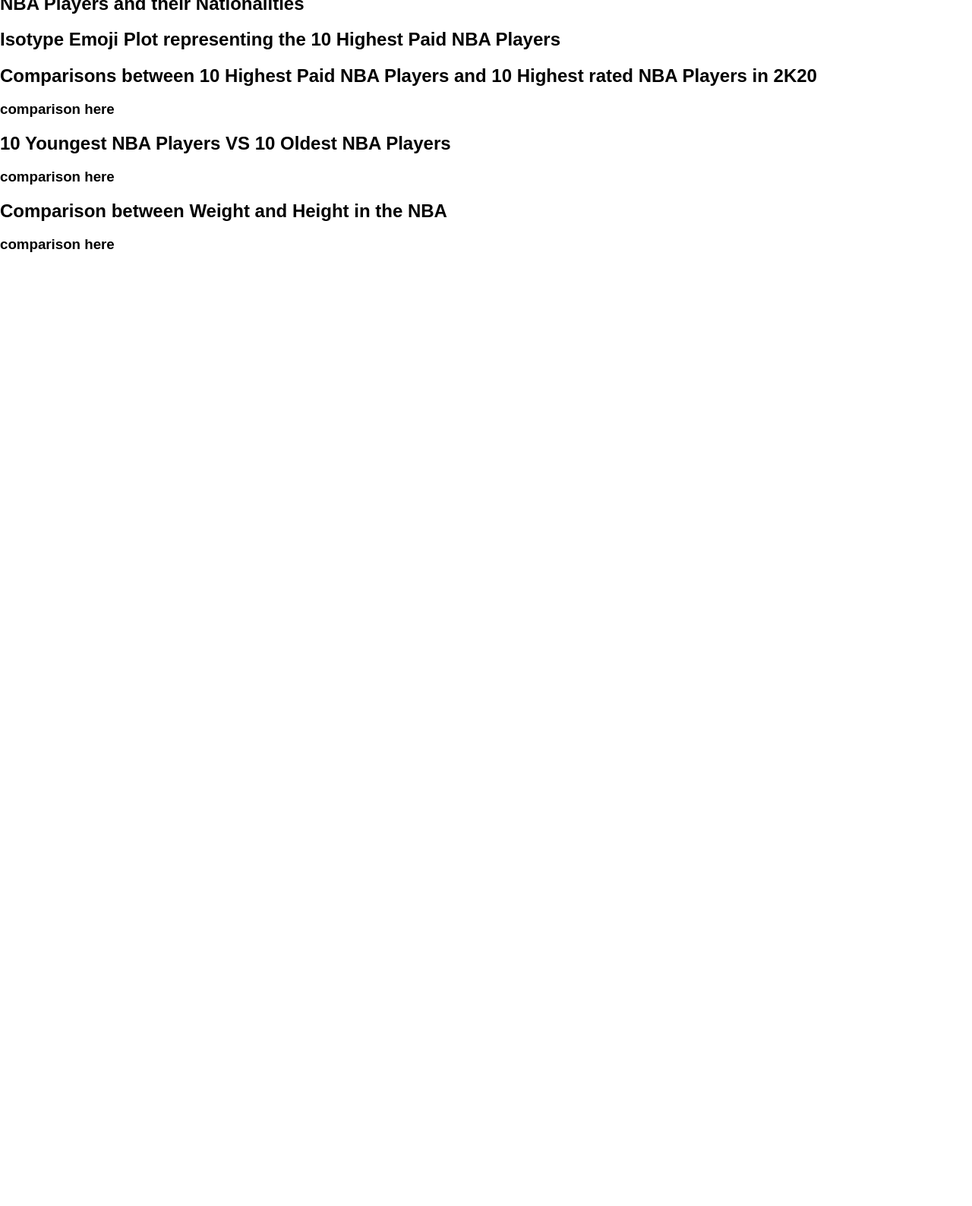
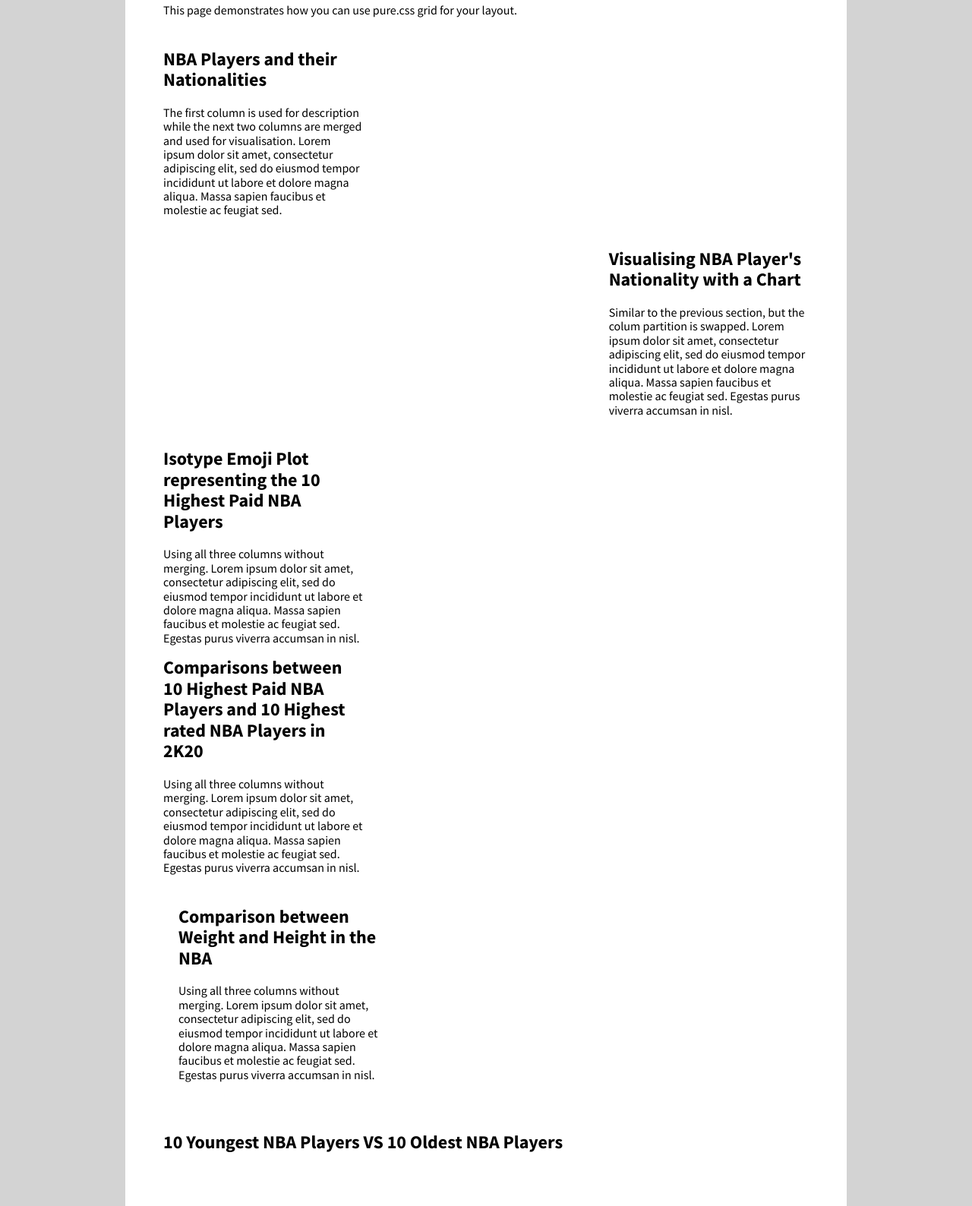
Before and after one commit to GueJiaXuan/FIT3179, a plain HTML site: page DataVisualisation2/index.html in a window 1280 px wide. Shown: the part 89-1677 px from the top of the page at 76% size. Before the commit the page ends 800 px from the top, so only its background shows below. Drawn offline with nearby package versions, Linux system fonts and the light colour scheme; a script that the page names is missing.

Commit message:
Update index.html

```diff
--- a/DataVisualisation2/index.html
+++ b/DataVisualisation2/index.html
@@ -6,34 +6,146 @@
   <script src="https://cdn.jsdelivr.net/npm/vega-lite@4"></script>
   <!-- Import vega-embed -->
   <script src="https://cdn.jsdelivr.net/npm/vega-embed@6"></script>
-  <link rel="stylesheet" href="https://unpkg.com/purecss@2.0.3/build/pure-min.css" integrity="sha384-4ZPLezkTZTsojWFhpdFembdzFudphhoOzIunR1wH6g1WQDzCAiPvDyitaK67mp0+" crossorigin="anonymous">
+  <link rel="stylesheet" href="https://unpkg.com/purecss@2.0.3/build/pure-min.css" integrity="sha384-cg6SkqEOCV1NbJoCu11+bm0NvBRc8IYLRGXkmNrqUBfTjmMYwNKPWBTIKyw9mHNJ" crossorigin="anonymous">
+  <link href="https://fonts.googleapis.com/css2?family=Source+Sans+Pro:wght@400;700;900&display=swap" rel="stylesheet">
+   <!-- custom style -->
+  <style>
+    *{
+      font-family: 'Source Sans Pro', sans-serif;
+    }
+    h1{
+      font-weight: 900;
+    }
+     body{
+       background-color: lightgray;
+     }
+     .page{
+       width: 850px;
+       background-color: white;
+       margin: auto;
+       padding: 50px;
+       padding-top: 35px;
+    }
+    .vis-container{
+      width: 100%;
+    }
+    .description h2, h1{
+      margin-top:0px;
+    }
+    .description-right {
+      padding-left: 20px;
+    }
+    .description-left{
+      padding-right: 20px;
+    }
+    .pure-g{
+      margin-bottom: 25px;
+    }
+    .small-font{
+        font-size: 14px;
+    }
+  </style>
 </head>
 <body>
 
-<h1>Facts about NBA Players during the 2019-2020 Season</h1>
+<div class="page">
 
-<h2>NBA Players and their Nationalities </h2>
+   <!-- pure grid group -->
+    <div class="pure-g">
+      <div class="pure-u-1-1">
+        <h1>Facts about NBA Players during the 2019-2020 Season</h1>
+        <p>This page demonstrates how you can use pure.css grid for your layout.</p>
+      </div>
+    </div>
+  <!-- end pure grid group -->
 
-<div id="choropleth"></div>
-<div id="donut_chart"></div>
+<!-- pure grid group -->
+    <div class="pure-g">
+        <div class="pure-u-1-3">
+          <div class="description description-left">
+            <h2>NBA Players and their Nationalities</h2>
+            <p>The first column is used for description while the next two columns are merged and used for visualisation. Lorem ipsum dolor sit amet, consectetur adipiscing elit, sed do eiusmod tempor incididunt ut labore et dolore magna aliqua. Massa sapien faucibus et molestie ac feugiat sed. </p>
+          </div>
+        </div>
+        <div class="pure-u-2-3">
+          <div id="choropleth" class="vis-container"></div>
+        </div>
+    </div>
+    <!-- end pure grid group -->
 
 
-<h2> Isotype Emoji Plot representing the 10 Highest Paid NBA Players </h2>
-<div id="isotype_plot"></div>
+  <!-- pure grid group -->
+    <div class="pure-g">
+        <div class="pure-u-2-3">
+          <div id="donut_chart"  class="vis-container"></div>
+        </div>
+        <div class="pure-u-1-3">
+          <div class="description description-right">
+            <h2>Visualising NBA Player's Nationality with a Chart</h2>
+            <p>Similar to the previous section, but the colum partition is swapped. Lorem ipsum dolor sit amet, consectetur adipiscing elit, sed do eiusmod tempor incididunt ut labore et dolore magna aliqua. Massa sapien faucibus et molestie ac feugiat sed. Egestas purus viverra accumsan in nisl.</p>
+          </div>
+        </div>
 
-<h2> Comparisons between 10 Highest Paid NBA Players and 10 Highest rated NBA Players in 2K20 </h2>
-<div id="by_salary"></div>
-<div id="by_rating"></div>
-  <h3> comparison here </h3>
+    </div>
+    <!-- end pure grid group -->
+
+    <!-- pure grid group -->
+    <div class="pure-g">
+      <div class="pure-u-1-3">
+        <div class="description description-left">
+          <h2>Isotype Emoji Plot representing the 10 Highest Paid NBA Players</h2>
+          <p>Using all three columns without merging. Lorem ipsum dolor sit amet, consectetur adipiscing elit, sed do eiusmod tempor incididunt ut labore et dolore magna aliqua. Massa sapien faucibus et molestie ac feugiat sed. Egestas purus viverra accumsan in nisl.</p>
+        </div>
+      </div>
+      <div class="pure-u-1-3">
+        <div id="isotype_plot"  class="vis-container"></div>
+
+    </div>
+    <!-- end pure grid group -->
+
+    <!-- pure grid group -->
+    <div class="pure-g">
+      <div class="pure-u-1-3">
+        <div class="description description-left">
+          <h2>Comparisons between 10 Highest Paid NBA Players and 10 Highest rated NBA Players in 2K20</h2>
+          <p>Using all three columns without merging. Lorem ipsum dolor sit amet, consectetur adipiscing elit, sed do eiusmod tempor incididunt ut labore et dolore magna aliqua. Massa sapien faucibus et molestie ac feugiat sed. Egestas purus viverra accumsan in nisl.</p>
+        </div>
+      </div>
+      <div class="pure-u-1-3">
+        <div id="by_salary"  class="vis-container"></div>
+      </div>
+      <div class="pure-u-1-3">
+        <div id="by_rating"  class="vis-container"></div>
+      </div>
+
+    </div>
+    <!-- end pure grid group -->
+
+    <!-- pure grid group -->
+    <div class="pure-g">
+      <div class="pure-u-1-3">
+        <div class="description description-right">
+          <h2>Comparison between Weight and Height in the NBA</h2>
+          <p>Using all three columns without merging. Lorem ipsum dolor sit amet, consectetur adipiscing elit, sed do eiusmod tempor incididunt ut labore et dolore magna aliqua. Massa sapien faucibus et molestie ac feugiat sed. Egestas purus viverra accumsan in nisl.</p>
+        </div>
+      </div>
+      <div class="pure-u-1-3">
+        <div id="by_weight"  class="vis-container"></div>
+      </div>
+      <div class="pure-u-1-3">
+        <div id="by_height"  class="vis-container"></div>
+      </div>
+
+    </div>
+    <!-- end pure grid group -->
+
+  </div>
+
+
 <h2> 10 Youngest NBA Players VS 10 Oldest NBA Players </h2>
+<div id="bubble_plot"></div>
 
-<div id="bubble_plot"></div>
-  <h3> comparison here </h3>
-<h2> Comparison between Weight and Height in the NBA </h2>
 
-<div id="by_weight"></div>
-<div id="by_height"></div>
-  <h3> comparison here </h3>
 <script type="text/javascript">
 
   var spec2 = "js/choropleth_map_NBA.vl.json";
```
